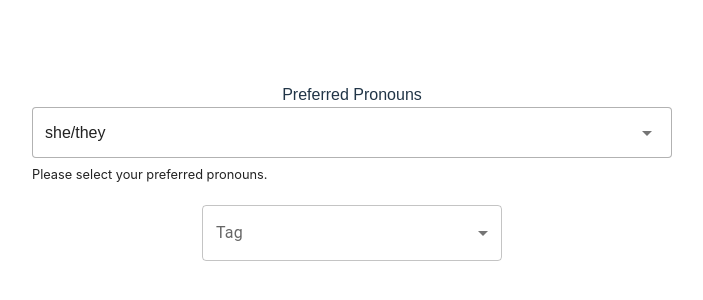
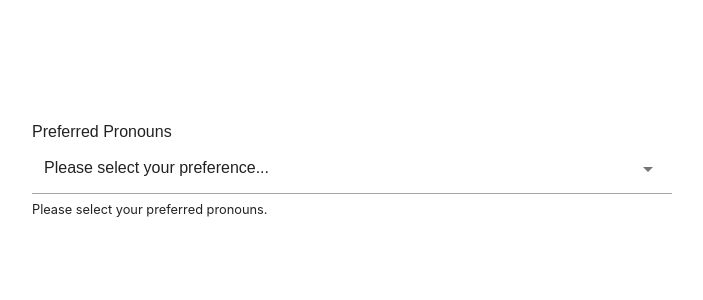
Before and after one commit to javidVeg/say-it-your-way, a React (Vite) app: page / in a window 1280 px wide. Shown: the part 224-524 px from the top of the page, without its empty margins (288-991 px from the left). Built offline with nearby package versions, Linux system fonts and the light colour scheme.

Commit message:
adjustment to placeholder - styling update

```diff
--- a/src/components/Demo/Demo.jsx
+++ b/src/components/Demo/Demo.jsx
@@ -12,33 +12,9 @@ import ListItemText from "@mui/material/ListItemText";
 import Select from "@mui/material/Select";
 import Checkbox from "@mui/material/Checkbox";
 
-const names = [
-  "Oliver Hansen",
-  "Van Henry",
-  "April Tucker",
-  "Ralph Hubbard",
-  "Omar Alexander",
-  "Carlos Abbott",
-  "Miriam Wagner",
-  "Bradley Wilkerson",
-  "Virginia Andrews",
-  "Kelly Snyder",
-];
-
-const ITEM_HEIGHT = 48;
-const ITEM_PADDING_TOP = 8;
-const MenuProps = {
-  PaperProps: {
-    style: {
-      maxHeight: ITEM_HEIGHT * 4.5 + ITEM_PADDING_TOP,
-      width: 250,
-    },
-  },
-};
-
 const Demo = () => {
   const [genderValue, setGenderValue] = useState("");
-  const [pronounsValue, setPronounsValue] = useState('she/they');
+  const [pronounsValue, setPronounsValue] = useState("");
 
   const onGenderChange = (item) => {
     console.log("genderValue::", item);
@@ -47,18 +23,6 @@ const Demo = () => {
   const onPronounsChange = (item) => {
     console.log("pronounsValue::", item);
     setPronounsValue(item);
-  };
-
-  const [personName, setPersonName] = React.useState([]);
-
-  const handleChange = (event) => {
-    const {
-      target: { value },
-    } = event;
-    setPersonName(
-      // On autofill we get a stringified value.
-      typeof value === "string" ? value.split(",") : value
-    );
   };
 
   return (
@@ -99,7 +63,7 @@ const Demo = () => {
         onChange={onPronounsChange}
         value={pronounsValue}
         label="Preferred Pronouns"
-        placeholder="Preferred Pronouns"
+        placeholder="Please select your preference..."
         helperText="Please select your preferred pronouns."
         customOptions={false}
         variant="outlined"
@@ -123,29 +87,6 @@ const Demo = () => {
         // error='Please select an option'
         // disabled
       />
-
-      <div>
-        <FormControl sx={{ m: 1, width: 300 }}>
-          <InputLabel id="demo-multiple-checkbox-label">Tag</InputLabel>
-          <Select
-            labelId="demo-multiple-checkbox-label"
-            id="demo-multiple-checkbox"
-            multiple
-            value={personName}
-            onChange={handleChange}
-            input={<OutlinedInput label="Tag" />}
-            renderValue={(selected) => selected.join(", ")}
-            MenuProps={MenuProps}
-          >
-            {names.map((name) => (
-              <MenuItem key={name} value={name}>
-                <Checkbox checked={personName.includes(name)} />
-                <ListItemText primary={name} />
-              </MenuItem>
-            ))}
-          </Select>
-        </FormControl>
-      </div>
     </div>
   );
 };
--- a/src/components/SayItYourWayInput/SayItYourWayPronouns.jsx
+++ b/src/components/SayItYourWayInput/SayItYourWayPronouns.jsx
@@ -21,7 +21,6 @@ const SayItYourWayPronouns = (props) => {
     return customOptions ? customOptions : pronouns;
   });
   const [selectedPronouns, setSelectedPronouns] = useState([]);
-
 
   useEffect(() => {
     if (value) {
@@ -54,7 +53,6 @@ const SayItYourWayPronouns = (props) => {
       return selectedGroups[0].join("/");
     } else if (selectedGroups.length > 1) {
       const reversedSelectedGroups = selectedGroups.reverse();
-      console.log("selectedGroups!!!", reversedSelectedGroups);
 
       return reversedSelectedGroups.map((group) => group[0]).join("/");
     }
--- a/src/components/SayItYourWayInput/components/MultiSelect.jsx
+++ b/src/components/SayItYourWayInput/components/MultiSelect.jsx
@@ -69,11 +69,9 @@ const MultiSelect = ({
     setIsOpen(false);
   };
 
-  const variantClass = `siyw-select-${variant}`;
-
   return (
     <div
-      className={`siyw-select-container ${variantClass} ${className}`}
+      className={`siyw-select-container siyw-select-standard ${className}`}
       style={customStyles.container}
     >
       <label>{label}</label>
--- a/src/components/SayItYourWayInput/styles.css
+++ b/src/components/SayItYourWayInput/styles.css
@@ -4,7 +4,9 @@
 }
 label {
   display: block;
-  text-align: center;
+  text-align: left;
+  font-size: 1em;
+  color: var(--main-font-color);
 }
 select {
   padding: 0.6em 1.2em;
@@ -75,7 +77,6 @@ input.disabled {
 .siyw-select-input:hover {
   border-color: var(--hover-border-color);
 }
-
 
 .siyw-select-dropdown {
   position: absolute;
@@ -159,8 +160,8 @@ input.disabled {
 /* Outlined Variant */
 .siyw-select-outlined {
   --background-color: white;
-  --border: 1px solid rgba(0, 0, 0, 0.30);
-  --border-bottom: 1px solid rgba(0, 0, 0, 0.30);
+  --border: 1px solid rgba(0, 0, 0, 0.3);
+  --border-bottom: 1px solid rgba(0, 0, 0, 0.3);
   --border-radius: 4px;
   --hover-border-color: rgba(0, 0, 0, 0.87);
 }
```
